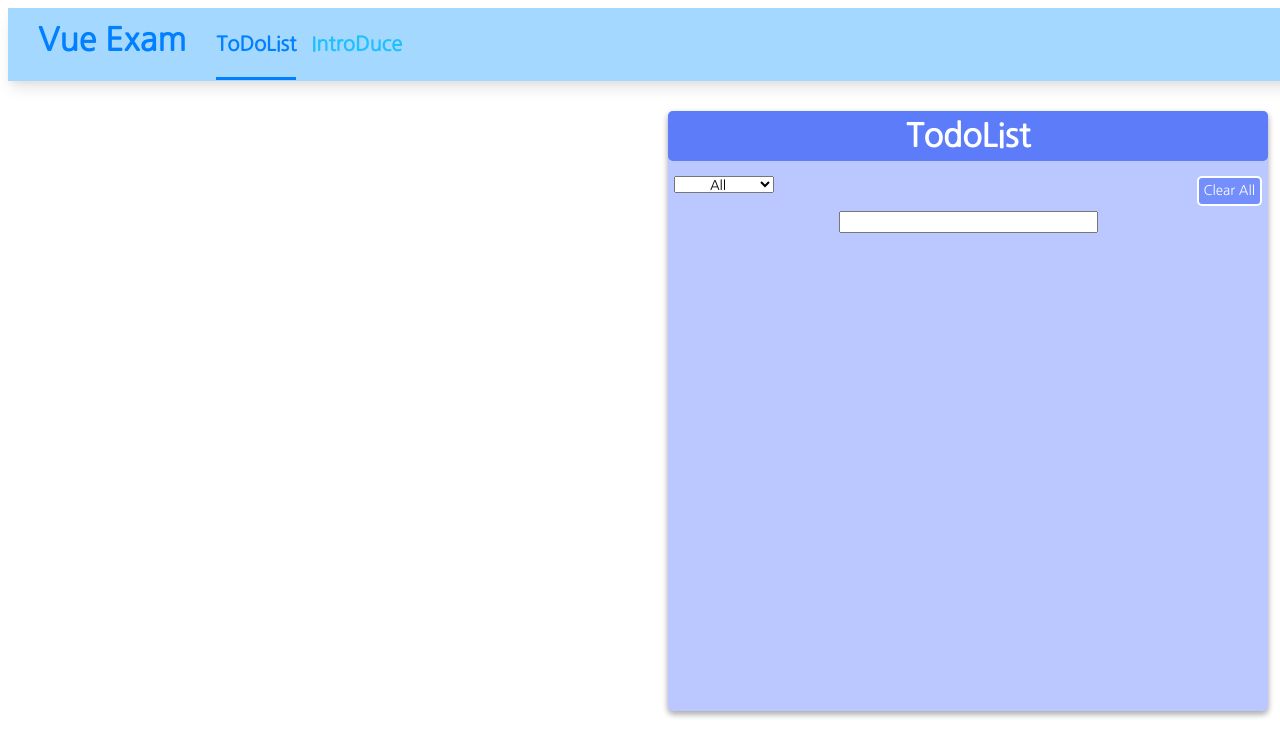
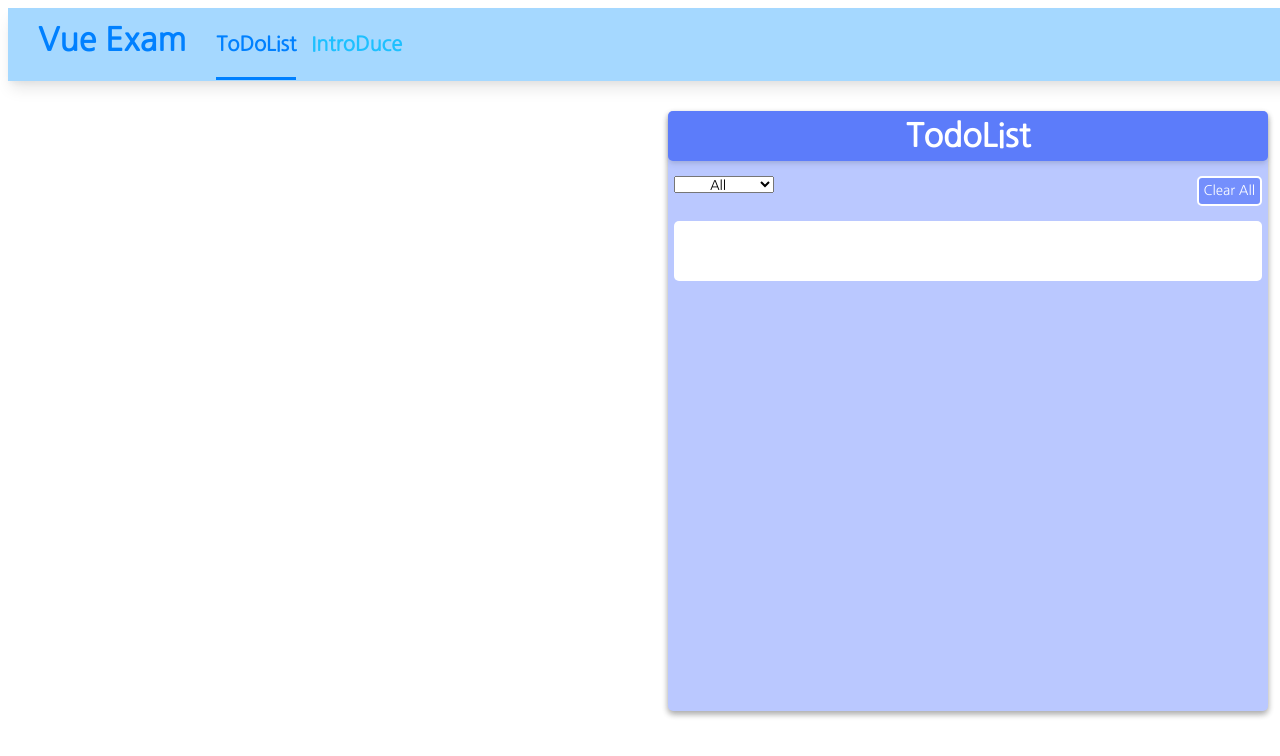
Before and after one commit to Clzzi/Web-Programing-In-School, a Vue app in the folder web-programing--vue-exam/: page /#/ in a window 1280 px wide. Shown: the top 756 px of the page. Built offline with nearby package versions, Linux system fonts and the light colour scheme.

Commit message:
Fix: TodoTite BoxShadow, Input Size

```diff
--- a/web-programing--vue-exam/src/components/TodoHeader.vue
+++ b/web-programing--vue-exam/src/components/TodoHeader.vue
@@ -46,6 +46,8 @@ export default {
   width: 100%;
   height: 30px;
   text-align: start;
+  vertical-align: middle;
+  margin-bottom: 15px;
   &-SelectBox {
     float: left;
     width: 100px;
@@ -56,6 +58,7 @@ export default {
     outline: none;
   }
   &-ClearDone {
+    transition: 0.3s;
     float: right;
     height: 100%;
     border: none;
@@ -68,7 +71,11 @@ export default {
     cursor: pointer;
     margin-right: 5px;
   }
+  &-ClearDone:hover {
+    background-color: #4c6ef5;
+  }
   &-ClearAll {
+    transition: 0.3s;
     float: right;
     height: 100%;
     border: none;
@@ -80,5 +87,8 @@ export default {
     outline: none;
     cursor: pointer;
   }
+  &-ClearAll:hover {
+    background-color: #4c6ef5;
+  }
 }
 </style>
--- a/web-programing--vue-exam/src/components/TodoInput.vue
+++ b/web-programing--vue-exam/src/components/TodoInput.vue
@@ -1,6 +1,12 @@
 <template>
-  <div>
-    <input type="text" v-model="input" @keyup="inputTodo" />
+  <div class="TodoInputWrapper">
+    <input
+      class="TodoInputWrapper-TodoInput"
+      type="text"
+      v-model="input"
+      @keyup="inputTodo"
+      autofocus
+    />
   </div>
 </template>
 
@@ -27,4 +33,19 @@ export default {
 };
 </script>
 
-<style></style>
+<style lang="scss">
+.TodoInputWrapper {
+  width: 600px;
+  height: 60px;
+  padding: 0px 6px 0px 6px;
+  &-TodoInput {
+    width: 100%;
+    height: 100%;
+    outline: none;
+    border-radius: 5px;
+    border: none;
+    padding: 0px 10px 0px 10px;
+    font-size: 1.25rem;
+  }
+}
+</style>
--- a/web-programing--vue-exam/src/components/TodoTitle.vue
+++ b/web-programing--vue-exam/src/components/TodoTitle.vue
@@ -13,5 +13,7 @@
   color: white;
   vertical-align: middle;
   line-height: 50px;
+  box-shadow: rgba(0, 0, 0, 0.1) 0px 4px 6px -1px,
+    rgba(0, 0, 0, 0.06) 0px 2px 4px -1px;
 }
 </style>
```
Lines whose indentation alone changed are shown as unchanged.
